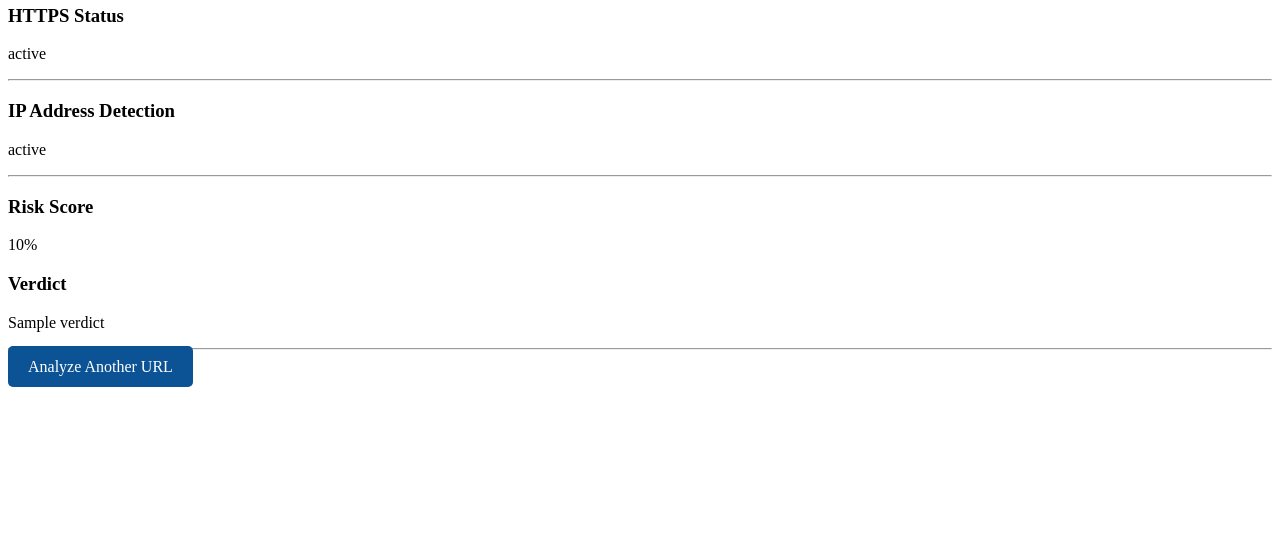
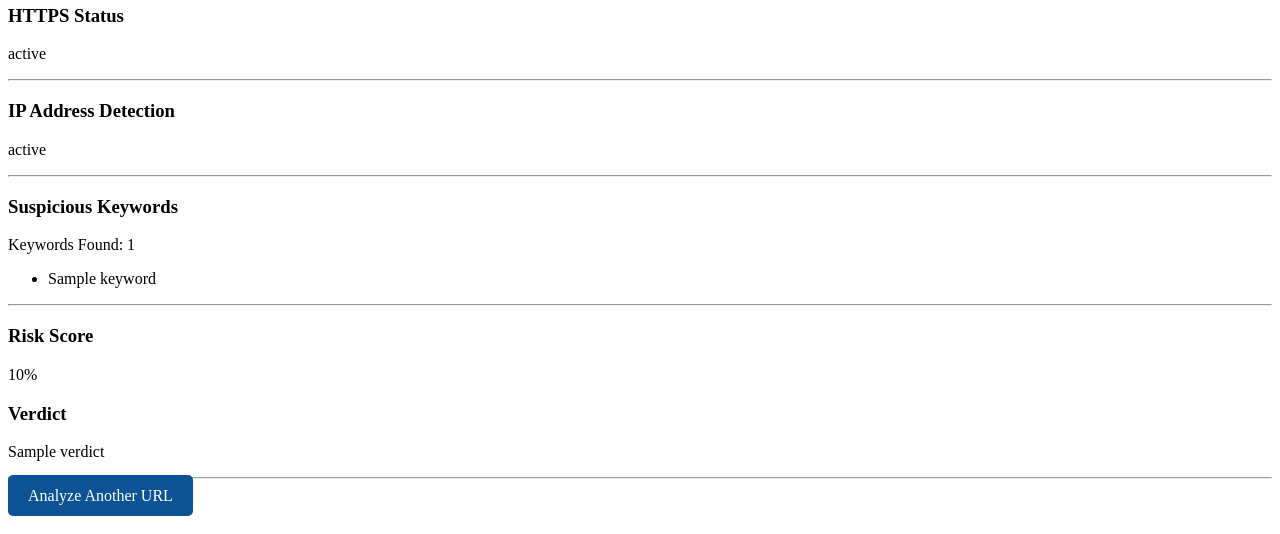
Before and after one commit to abhianitha2007-dotcom/URL-Security-Analyzer, a Flask app: template templates/result.html in a window 1280 px wide. Shown: the part 266-800 px from the top of the page. Run offline with Flask 3, Linux system fonts and the light colour scheme; the template is opened without the code that fills it: most values are stand-ins (such as "Sample title", 1, 10 or a date in 2020).

Commit message:
Add suspicious keyword detection

```diff
--- /dev/null
+++ b/analyzer/keyword_checker.py
@@ -0,0 +1,37 @@
+from urllib.parse import urlparse
+
+SUSPICIOUS_KEYWORDS = [
+    "login",
+    "verify",
+    "secure",
+    "update",
+    "bank",
+    "account",
+    "password",
+    "signin",
+    "confirm"
+]
+
+
+def check_keywords(url):
+    """
+    Returns:
+        count -> number of suspicious keywords
+        found -> list of matched keywords
+    """
+
+    parsed = urlparse(url)
+
+    text = (
+        parsed.netloc.lower()
+        + parsed.path.lower()
+        + parsed.query.lower()
+    )
+
+    found = []
+
+    for keyword in SUSPICIOUS_KEYWORDS:
+        if keyword in text:
+            found.append(keyword)
+
+    return len(found), found
--- a/app.py
+++ b/app.py
@@ -3,6 +3,7 @@ from flask import Flask, render_template, request
 from analyzer.https_checker import check_https
 from analyzer.url_validator import is_valid_url
 from analyzer.ip_checker import contains_ip
+from analyzer.keyword_checker import check_keywords
 
 app = Flask(__name__)
 
@@ -17,7 +18,6 @@ def analyze():
 
     url = request.form["url"]
 
-    # Validate URL
     if not is_valid_url(url):
         return render_template(
             "result.html",
@@ -25,27 +25,24 @@ def analyze():
             validation="❌ Invalid URL",
             https_status="Not Checked",
             ip_status="Not Checked",
+            keyword_count=0,
+            keywords=[],
             risk_score="-",
             verdict="Invalid URL"
         )
 
-    # HTTPS Check
     https = check_https(url)
+    https_result = "✅ HTTPS Detected" if https else "❌ HTTP Detected"
 
-    if https:
-        https_result = "✅ HTTPS Detected"
-    else:
-        https_result = "❌ HTTP Detected"
+    ip_found = contains_ip(url)
+    ip_status = (
+        "⚠️ IP Address Detected"
+        if ip_found
+        else "✅ Domain Name Used"
+    )
 
-    # IP Address Check
-    ip_found = contains_ip(url)
+    keyword_count, keywords = check_keywords(url)
 
-    if ip_found:
-        ip_status = "⚠️ IP Address Detected"
-    else:
-        ip_status = "✅ Domain Name Used"
-
-    # Risk Score
     risk_score = 0
 
     if not https:
@@ -54,13 +51,14 @@ def analyze():
     if ip_found:
         risk_score += 40
 
-    # Verdict
-    if risk_score == 0:
+    risk_score += keyword_count * 10
+
+    risk_score = min(risk_score, 100)
+
+    if risk_score <= 20:
         verdict = "🟢 Safe"
-
-    elif risk_score <= 40:
+    elif risk_score <= 60:
         verdict = "🟡 Suspicious"
-
     else:
         verdict = "🔴 High Risk"
 
@@ -70,6 +68,8 @@ def analyze():
         validation="✅ Valid URL",
         https_status=https_result,
         ip_status=ip_status,
+        keyword_count=keyword_count,
+        keywords=keywords,
         risk_score=risk_score,
         verdict=verdict
     )
--- a/templates/result.html
+++ b/templates/result.html
@@ -40,6 +40,22 @@
 
     <hr>
 
+<h3>Suspicious Keywords</h3>
+
+<p>Keywords Found: {{ keyword_count }}</p>
+
+{% if keywords %}
+<ul>
+    {% for keyword in keywords %}
+        <li>{{ keyword }}</li>
+    {% endfor %}
+</ul>
+{% else %}
+<p>No suspicious keywords detected.</p>
+{% endif %}
+
+    <hr>
+
     <h3>Risk Score</h3>
 
     <p>{{ risk_score }}%</p>
```
